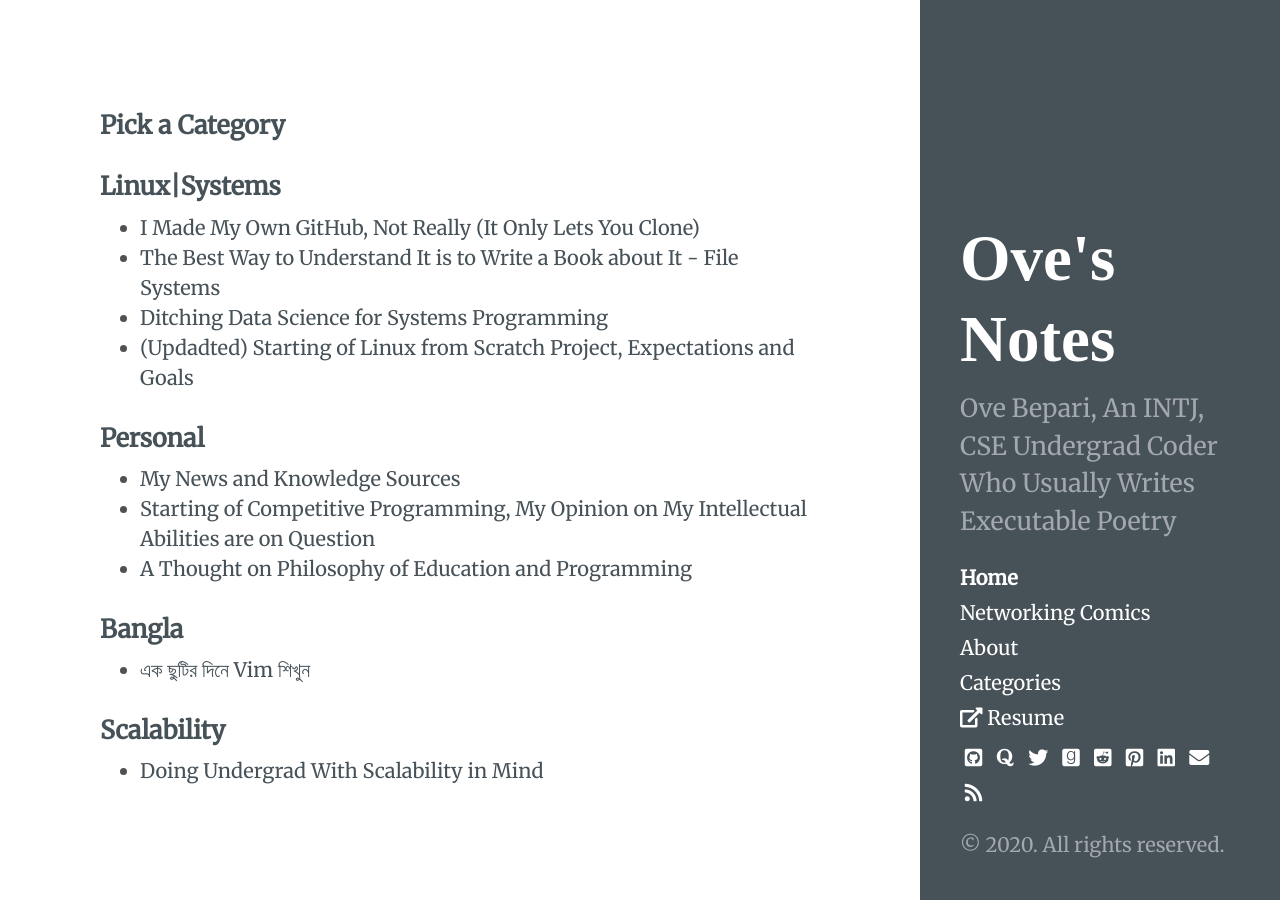
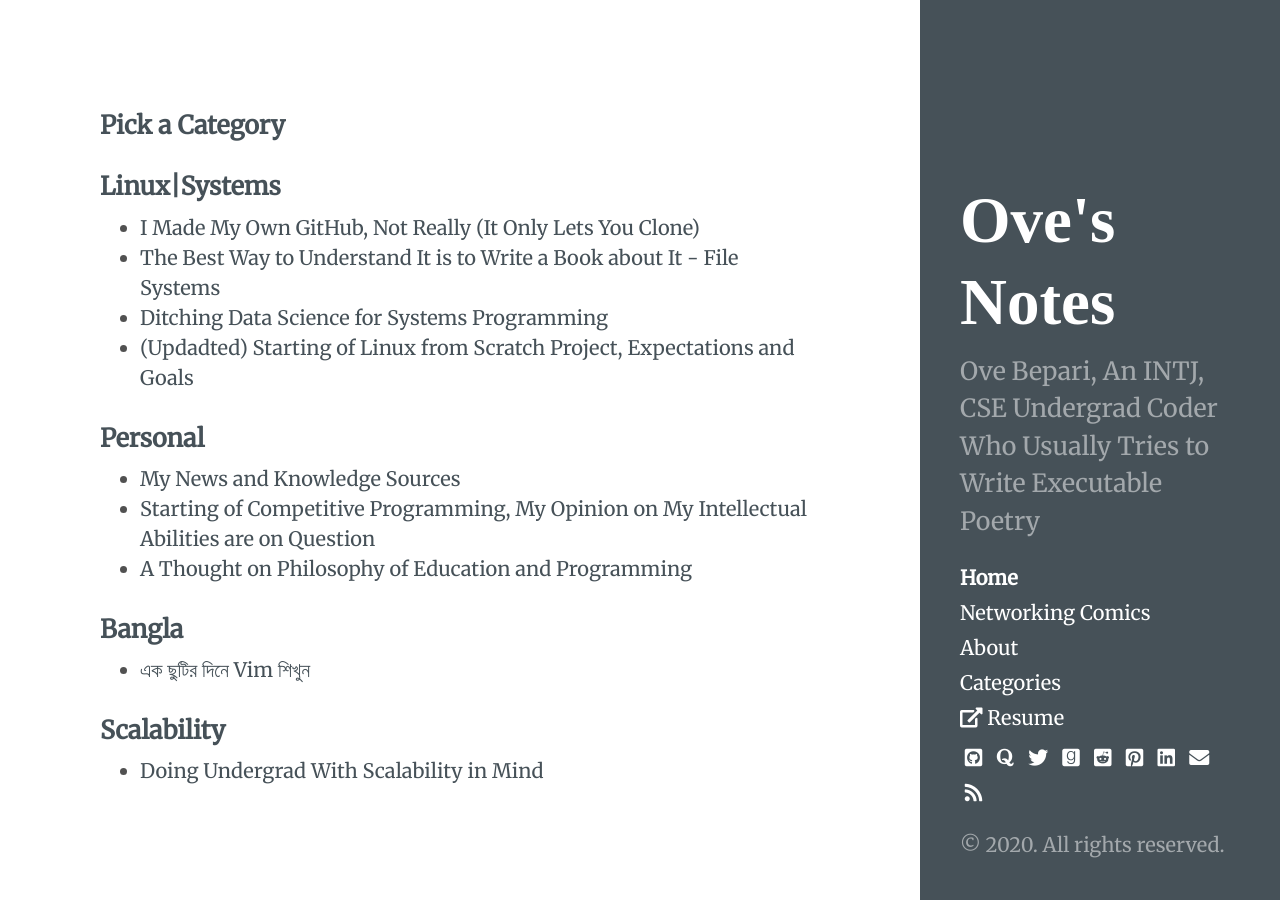
Before and after one commit to ovebepari/ovebepari.github.io, a Jekyll site: the page built from index.html, in a window 1280 px wide. Built offline with Jekyll 4.4.1, drawn with Linux system fonts in a browser that asks for light colours.

Commit message:
Updated bio

```diff
--- a/_config.yml
+++ b/_config.yml
@@ -8,7 +8,7 @@ permalink:        /:categories/:slug/
 # Setup
 title:            Ove's Notes
 tagline:          'Notes about This and That and Softwares'
-description:      'Ove Bepari, An INTJ, CSE Undergrad Coder Who Usually Writes Executable Poetry'
+description:      'Ove Bepari, An INTJ, CSE Undergrad Coder Who Usually Tries to Write Executable Poetry'
 url:              https://ovebepari.github.io
 baseurl:          ''
 
```
